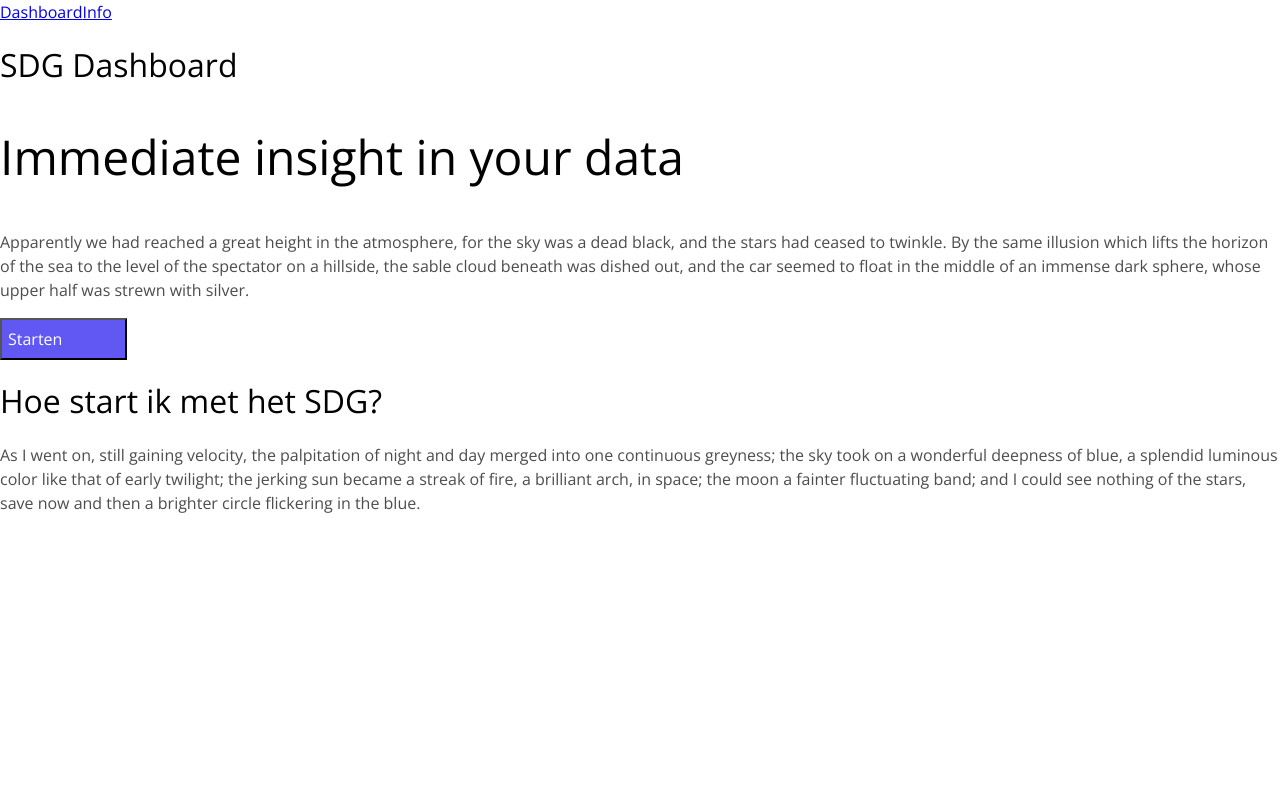
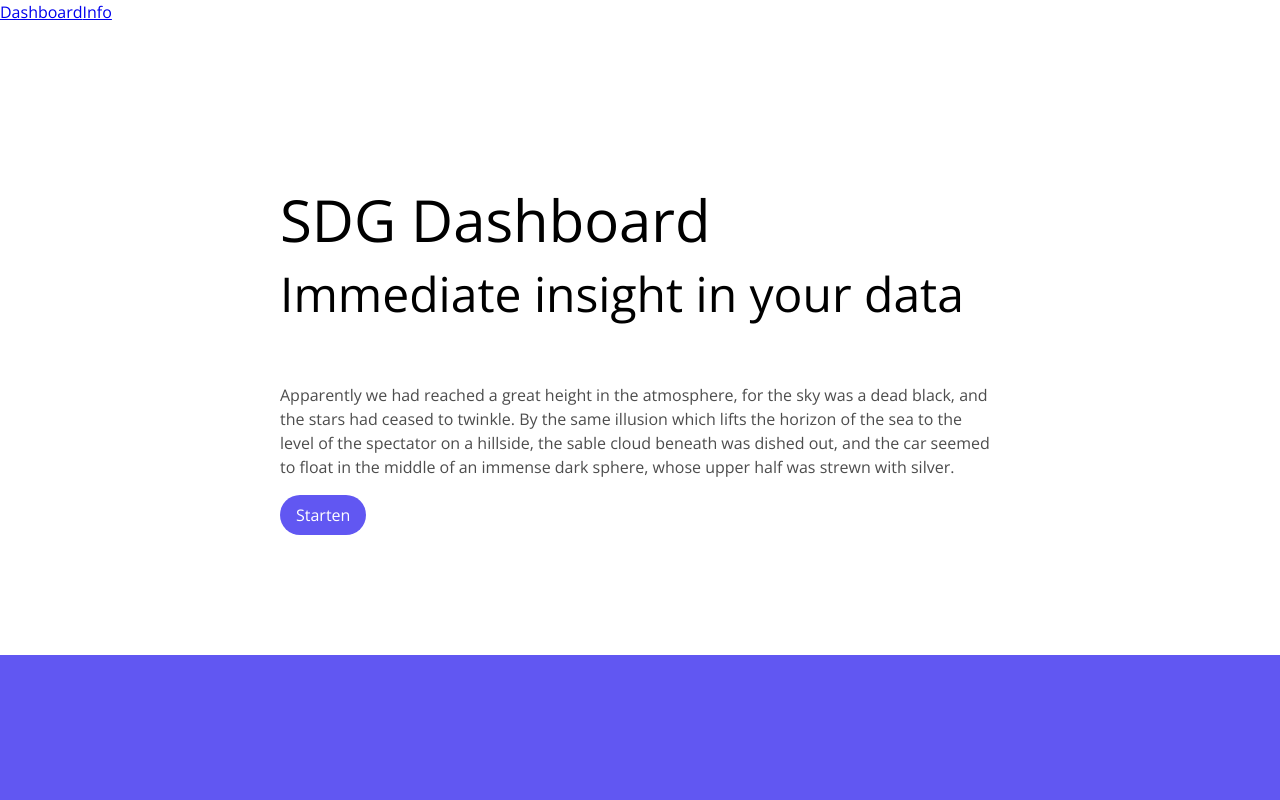
Before and after one commit to GLambermont/SDG-Dashboard, a Vue app: page / in a window 1280 px wide. Shown: the top 800 px of the page. Built offline with nearby package versions, Linux system fonts and the light colour scheme.

Commit message:
CTAButton created, Home updated

```diff
--- a/src/App.vue
+++ b/src/App.vue
@@ -9,6 +9,7 @@
 </template>
 
 <script>
+import 'normalize.css'
 import PageHeader from '@/components/PageHeader.vue'
 export default {
   name: 'App',
--- a/src/components/Button.vue
+++ /dev/null
@@ -1,14 +0,0 @@
-<template>
-
-</template>
-
-
-<style>
-  button {
-    background-color: #6157F2;
-    color: #FFFFFF;
-    height: 42px;
-    text-align: left;
-    width: 127px;
-  }
-</style>
--- /dev/null
+++ b/src/components/CTAButton.vue
@@ -0,0 +1,24 @@
+<template>
+  <button type="button">
+    <slot></slot>
+  </button>
+</template>
+
+<script>
+export default {
+  name: 'CTAButton'
+}
+</script>
+
+
+<style lang="scss" scoped>
+  button {
+    background-color: $sdg-c-deep-purple-50;
+    border: 0px;
+    border-radius: 9999999px;
+    color: $sdg-c-heading-light;
+    height: 40px;
+    padding: 0px 16px;
+    text-align: center;
+  }
+</style>
--- a/src/main.js
+++ b/src/main.js
@@ -2,7 +2,6 @@ import Vue from 'vue'
 import App from './App.vue'
 import router from './router'
 import ds from './datasharing-plugin.js'
-import 'normalize.css'
 
 let dsObservables = []
 Vue.prototype.$hostname = 'http://iotstadslab.herokuapp.com'
--- a/src/views/Home.vue
+++ b/src/views/Home.vue
@@ -1,17 +1,19 @@
 <template>
   <div>
     <main>
-      <div class="page-section">
-        <div class="content-width">
-          <h1>SDG Dashboard</h1>
-          <h2>Immediate insight in your data</h2>
+      <div class="content-section">
+        <div class="content-width-s">
+          <div class="title-group bottom-spacing">
+            <h1>SDG Dashboard</h1>
+            <h2>Immediate insight in your data</h2>
+          </div>
           <p>Apparently we had reached a great height in the atmosphere, for the sky was a dead black, and the stars had ceased to twinkle. By the same illusion which lifts the horizon of the sea to the level of the spectator on a hillside, the sable cloud beneath was dished out, and the car seemed to float in the middle of an immense dark sphere, whose upper half was strewn with silver.</p>
-          <button type="button">Starten</button>
+          <CTAButton>Starten</CTAButton>
         </div>
       </div>
-      <div class="page-section">
-        <div class="content-width">
-          <h1>Hoe start ik met het SDG?</h1>
+      <div class="content-section bottom text-light">
+        <div class="content-width-s">
+          <h3>Hoe start ik met het SDG?</h3>
           <p>As I went on, still gaining velocity, the palpitation of night and day merged into one continuous greyness; the sky took on a wonderful deepness of blue, a splendid luminous color like that of early twilight; the jerking sun became a streak of fire, a brilliant arch, in space; the moon a fainter fluctuating band; and I could see nothing of the stars, save now and then a brighter circle flickering in the blue.</p>
         </div>
       </div>
@@ -21,19 +23,24 @@
 
 <script>
 // @ is an alias to /src
-import TextInput from '@/components/TextInput.vue'
-import Button from '@/components/Button.vue'
+import TextInput from '@/components/TextInput.vue';
+import CTAButton from '@/components/CTAButton.vue';
 
 export default {
   name: 'Home',
   components: {
     TextInput,
+    CTAButton
   }
 }
 </script>
 
-<style lang="scss">
-  .page-section {
+<style lang="scss" scoped>
+  .content-section {
+    padding: 120px 0px;
 
+    &.bottom {
+      background-color: $sdg-c-deep-purple-50;
+    }
   }
 </style>
```
